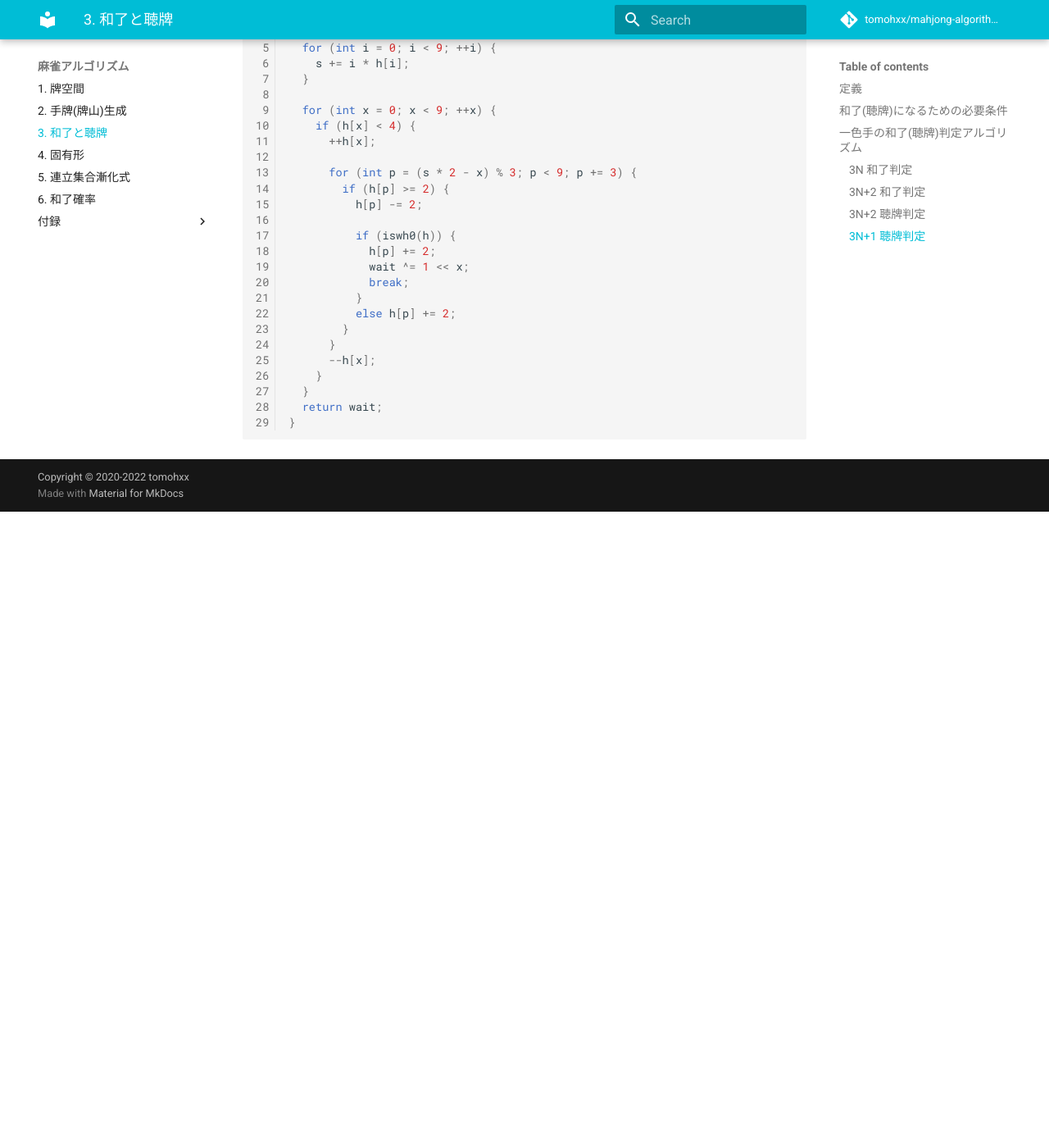
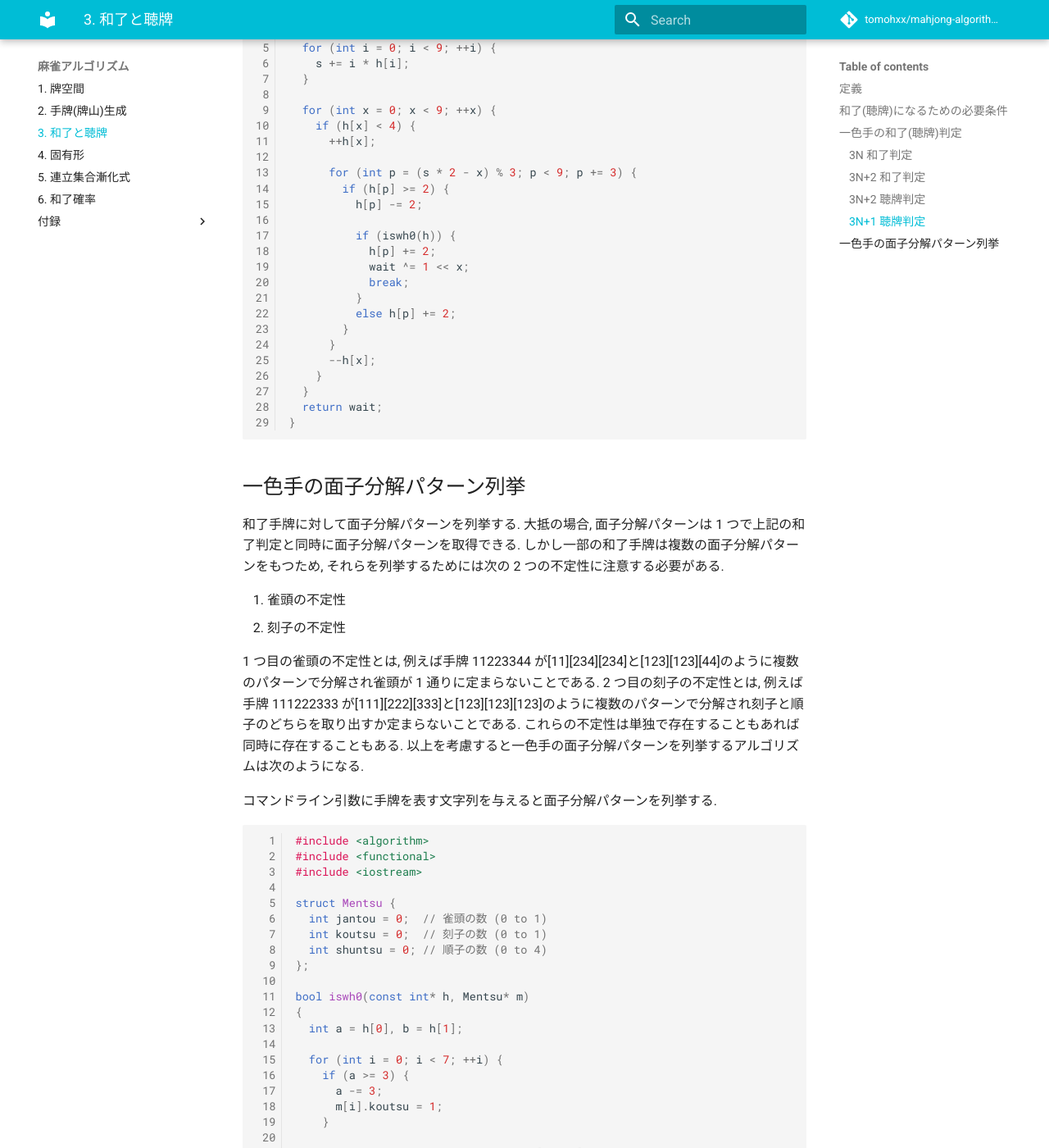
Before and after one commit to tomohxx/mahjong-algorithm-book, an MkDocs documentation site: the page built from docs/winning_hand.md, in a window 1280 px wide and 1400 px high, scrolled down 3399 px. Shown: the whole window at 82% size. Built offline with MkDocs 1.6.1 and Material for MkDocs 9.7.7, drawn with Linux system fonts in a browser that asks for light colours; comment, search, counter and statistics services are not loaded; old or Windows-style settings are respelled for this version of MkDocs; before the commit the page ends 4023 px from its top, so only the background shows below that; some of the changed text lies outside the part shown.

Commit message:
add new section

````diff
--- a/docs/winning_hand.md
+++ b/docs/winning_hand.md
@@ -153,3 +153,182 @@ int isrh1(int* h)
   return wait;
 }
 ```
+
+## 一色手の面子分解パターン列挙
+
+和了手牌に対して面子分解パターンを列挙する. 大抵の場合, 面子分解パターンは 1 つで上記の和了判定と同時に面子分解パターンを取得できる. しかし一部の和了手牌は複数の面子分解パターンをもつため, それらを列挙するためには次の 2 つの不定性に注意する必要がある.
+
+1. 雀頭の不定性
+1. 刻子の不定性
+
+1 つ目の雀頭の不定性とは, 例えば手牌 11223344 が[11][234][234]と[123][123][44]のように複数のパターンで分解され雀頭が 1 通りに定まらないことである. 2 つ目の刻子の不定性とは, 例えば手牌 111222333 が[111][222][333]と[123][123][123]のように複数のパターンで分解され刻子と順子のどちらを取り出すか定まらないことである. これらの不定性は単独で存在することもあれば同時に存在することもある. 以上を考慮すると一色手の面子分解パターンを列挙するアルゴリズムは次のようになる.
+
+コマンドライン引数に手牌を表す文字列を与えると面子分解パターンを列挙する.
+
+```cpp
+#include <algorithm>
+#include <functional>
+#include <iostream>
+
+struct Mentsu {
+  int jantou = 0;  // 雀頭の数 (0 to 1)
+  int koutsu = 0;  // 刻子の数 (0 to 1)
+  int shuntsu = 0; // 順子の数 (0 to 4)
+};
+
+bool iswh0(const int* h, Mentsu* m)
+{
+  int a = h[0], b = h[1];
+
+  for (int i = 0; i < 7; ++i) {
+    if (a >= 3) {
+      a -= 3;
+      m[i].koutsu = 1;
+    }
+
+    if (const int r = a; b >= r && h[i + 2] >= r) {
+      a = b - r;
+      b = h[i + 2] - r;
+      m[i].shuntsu += r;
+    }
+    else return false;
+  }
+
+  if (a == 3) {
+    a = 0;
+    m[7].koutsu = 1;
+  }
+
+  if (b == 3) {
+    b = 0;
+    m[8].koutsu = 1;
+  }
+
+  return a == 0 && b == 0;
+}
+
+void iswh2(int* h, Mentsu* m, std::function<void(Mentsu*)> func)
+{
+  int s = 0;
+
+  for (int i = 0; i < 9; ++i) {
+    s += i * h[i];
+  }
+
+  for (int p = s * 2 % 3; p < 9; p += 3) {
+    if (h[p] >= 2) {
+      h[p] -= 2;
+      std::fill(m, m + 9, Mentsu{});
+
+      if (iswh0(h, m)) {
+        h[p] += 2;
+        m[p].jantou = 1;
+        func(m);
+      }
+      else h[p] += 2;
+    }
+  }
+}
+
+void koutsu3(Mentsu* m, std::function<void(Mentsu*)> func)
+{
+  for (int i = 0; i < 7; ++i) {
+    if (m[i].koutsu && m[i + 1].koutsu && m[i + 2].koutsu) {
+      m[i].koutsu = 0;
+      m[i + 1].koutsu = 0;
+      m[i + 2].koutsu = 0;
+      m[i].shuntsu += 3;
+      func(m);
+      m[i].koutsu = 1;
+      m[i + 1].koutsu = 1;
+      m[i + 2].koutsu = 1;
+      m[i].shuntsu -= 3;
+    }
+  }
+}
+
+void print(const Mentsu* m)
+{
+  for (int i = 0; i < 9; ++i) {
+    if (m[i].jantou) {
+      std::cout << "[" << i + 1 << "," << i + 1 << "],";
+    }
+    else if (m[i].koutsu) {
+      std::cout << "[" << i + 1 << "," << i + 1 << "," << i + 1 << "],";
+    }
+    else if (m[i].shuntsu) {
+      for (int j = 0; j < m[i].shuntsu; ++j) {
+        std::cout << "[" << i + 1 << "," << i + 2 << "," << i + 3 << "],";
+      }
+    }
+  }
+
+  std::cout << "\n";
+}
+
+int main(int argc, char* argv[])
+{
+  if (argc != 2) {
+    std::cout << argc << std::endl;
+    return 1;
+  }
+
+  int h[9] = {};
+  Mentsu m[9] = {};
+
+  for (int i = 0; i < 14; ++i) {
+    if (argv[1][i] < '1' && argv[1][i] > '9') {
+      return 1;
+    }
+    ++h[argv[1][i] - '1'];
+  }
+
+  iswh2(h, m, [](Mentsu* m) {
+    print(m);
+    koutsu3(m, [](Mentsu* m) { print(m); });
+  });
+
+  return 0;
+}
+```
+
+入力例 1:
+
+```
+./a.out 12344455888999
+```
+
+出力例 1:
+
+```
+[1,2,3],[4,4,4],[5,5],[8,8,8],[9,9,9],
+```
+
+入力例 2:
+
+```
+./a.out 22334455667788
+```
+
+出力例 2:
+
+```
+[2,2],[3,4,5],[3,4,5],[6,7,8],[6,7,8],
+[2,3,4],[2,3,4],[5,5],[6,7,8],[6,7,8],
+[2,3,4],[2,3,4],[5,6,7],[5,6,7],[8,8],
+```
+
+入力例 3:
+
+```
+./a.out 11122233344455
+```
+
+出力例 3:
+
+```
+[1,1,1],[2,2],[3,4,5],[3,4,5],
+[1,1,1],[2,2,2],[3,3,3],[4,4,4],[5,5],
+[1,2,3],[1,2,3],[1,2,3],[4,4,4],[5,5],
+[1,1,1],[2,3,4],[2,3,4],[2,3,4],[5,5],
+```
````
Also changed, not shown: other parts of docs/winning_hand.md (+1 -1 lines).
